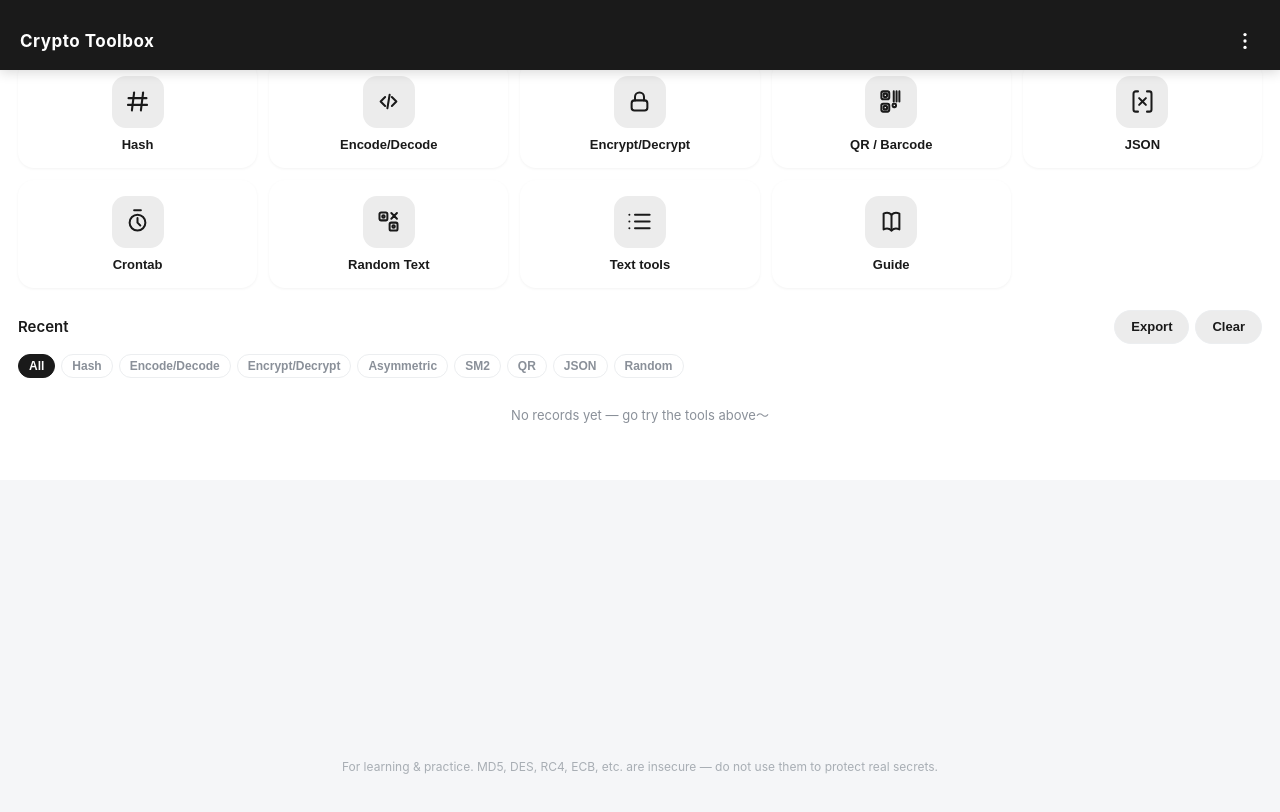
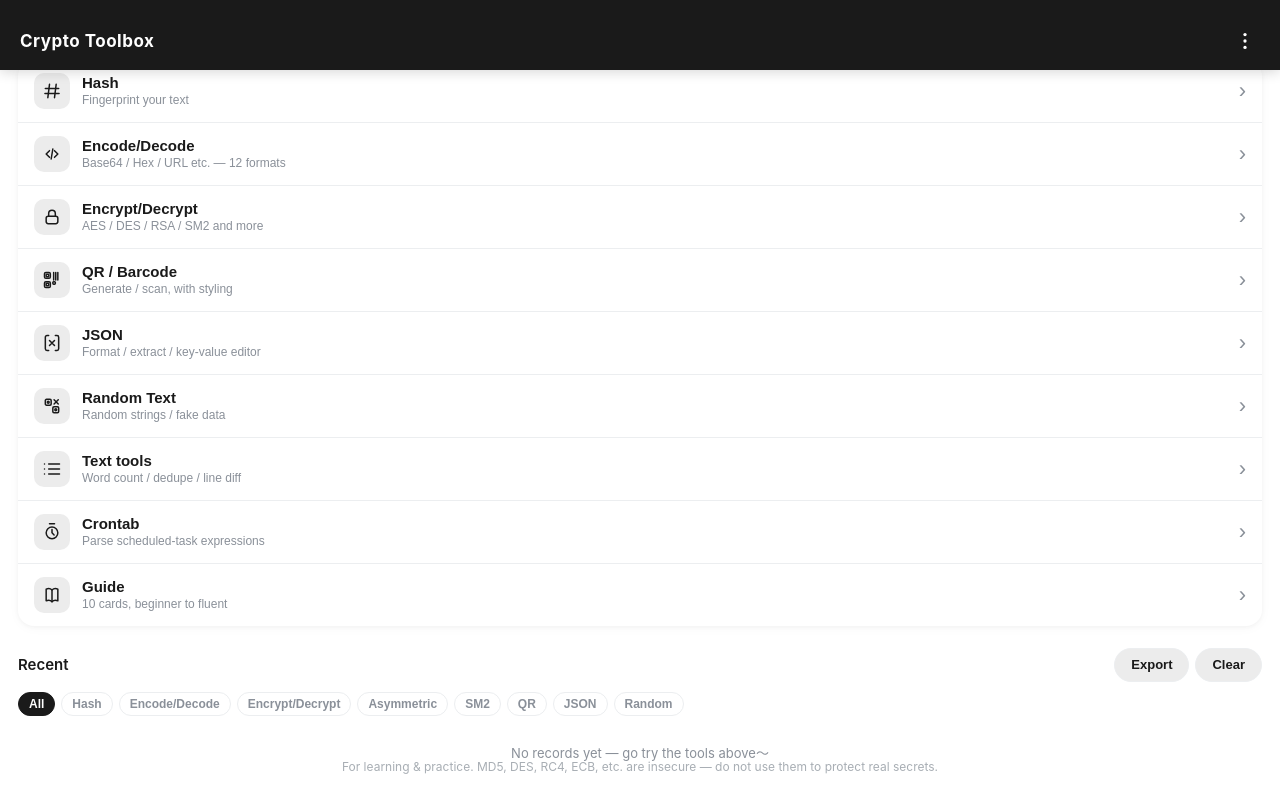
Before and after one commit to ZAA66666/CryptPwa, a website: page index.html in a window 1280 px wide. Drawn offline with Linux system fonts and the light colour scheme.

Commit message:
v2.0.2 主页重做列表式布局(酷安风格：圆角色块+图标+标题+副描述+右箭头，9 工具可见可点)；body padding-top +52px 修复 Toolbar 遮挡主页；APK 体积精简(minifyEnabled+shrinkResources+abiFilters ARM only+ProGuard keep 规则)；删除所有旧 release；SW v55

```diff
--- a/css/style.css
+++ b/css/style.css
@@ -71,7 +71,7 @@ body {
   line-height: 1.55;
   -webkit-font-smoothing: antialiased;
   /* 顶部状态栏安全区：内容不贴状态栏 / 返回键不压在状态栏上方 */
-  padding-top: env(safe-area-inset-top);
+  padding-top: calc(env(safe-area-inset-top) + 52px);  /* 52px = app-header 高度（含 padding），让主页不被 Toolbar 遮挡 */
   padding-bottom: env(safe-area-inset-bottom);
   /* 禁用网页橡皮筋滚动 / 整页 overscroll（App 体验） */
   overscroll-behavior: none;
@@ -532,39 +532,55 @@ body.on-home { padding-bottom: calc(52px + env(safe-area-inset-bottom)); }
   color: var(--muted);
   margin: 2px 0 14px;
 }
-.tool-grid {
-  display: grid;
-  grid-template-columns: repeat(3, 1fr);
-  gap: 12px;
+/* 主页工具列表（参考酷安"主题风格"列表页：白底圆角卡片 + 圆角色块 + 右箭头） */
+.tool-list {
+  list-style: none;
+  margin: 0;
+  padding: 0;
+  background: var(--card);
+  border-radius: 16px;
+  overflow: hidden;
+  box-shadow: 0 1px 4px rgba(0,0,0,0.04), 0 2px 12px rgba(0,0,0,0.03);
 }
-.tool-card {
-  display: flex;
-  flex-direction: column;
-  align-items: center;
-  justify-content: center;
-  gap: 9px;
-  padding: 16px 6px;
-  border: none;
-  border-radius: 16px;
-  background: #fff;
-  box-shadow: 0 1px 3px rgba(0, 0, 0, 0.05);
-  cursor: pointer;
-  transition: transform 0.1s ease, box-shadow 0.15s ease;
-}
-.tool-card:active { transform: translateY(1px) scale(0.98); box-shadow: 0 4px 12px var(--accent-ring); }
-/* 统一尺寸/形状的图标块（iOS 风圆角瓷砖 + 圆润线条） */
-.tc-ico {
-  width: 52px;
-  height: 52px;
+.tool-list li + li { border-top: 1px solid var(--border); }
+.tool-row {
   display: flex;
   align-items: center;
-  justify-content: center;
+  gap: 12px;
+  width: 100%;
+  padding: 13px 16px;
+  border: none;
+  background: transparent;
+  text-align: left;
+  cursor: pointer;
+  color: var(--text);
+  -webkit-tap-highlight-color: transparent;
+  transition: background 0.12s ease;
+}
+.tool-row:active { background: var(--accent-soft); }
+.tool-row .tr-icon {
+  width: 36px; height: 36px;
+  border-radius: 10px;
   background: var(--accent-soft);
-  border-radius: 14px;
   color: var(--accent);
+  display: flex; align-items: center; justify-content: center;
+  flex: 0 0 36px;
 }
-.tc-ico svg { width: 27px; height: 27px; display: block; }
-.tc-name { font-size: 13px; font-weight: 600; color: var(--text); }
+.tool-row .tr-icon svg { width: 20px; height: 20px; }
+.tool-row .tr-text {
+  flex: 1 1 auto; min-width: 0;
+  display: flex; flex-direction: column; gap: 2px;
+}
+.tool-row .tr-text b { font-size: 15px; font-weight: 600; color: var(--text); }
+.tool-row .tr-text i {
+  font-style: normal; font-size: 12px; color: var(--muted);
+  overflow: hidden; text-overflow: ellipsis; white-space: nowrap;
+}
+.tool-row .tr-arrow {
+  color: var(--muted);
+  font-size: 22px; line-height: 1;
+  flex: 0 0 auto;
+}
 
 /* ===== 历史记录 ===== */
 .history-head {
@@ -1208,7 +1224,7 @@ textarea, input, select { font-size: calc(15px * var(--fs)); }
 .guide-intro { font-size: calc(13.5px * var(--fs)); }
 .guide-item > summary { font-size: calc(15px * var(--fs)); }
 .guide-body { font-size: calc(14px * var(--fs)); }
-.tool-card .tc-name { font-size: calc(13px * var(--fs)); }
+.tool-row .tr-text b { font-size: calc(15px * var(--fs)); font-weight: 600; color: var(--text); }
 .history-head { font-size: calc(15px * var(--fs)); }
 .link-btn { font-size: calc(13px * var(--fs)); }
 .history-item .hi-name { font-size: calc(14px * var(--fs)); }
--- a/index.html
+++ b/index.html
@@ -25,45 +25,53 @@
       <!-- ========== 面板 0：主页（工具网格 + 历史记录，参考 ctool） ========== -->
       <section class="panel active" id="panel-home">
         <p class="home-greet" data-i18n="home.greet">工具箱 · 点下面的功能直接用</p>
-        <div class="tool-grid">
-          <button class="tool-card" data-go="hash">
-            <span class="tc-ico"><svg viewBox="0 0 24 24" fill="none" stroke="currentColor" stroke-width="1.8" stroke-linecap="round" stroke-linejoin="round"><path d="M9 4 7 20"/><path d="M17 4 15 20"/><path d="M4 9h16"/><path d="M3.5 15h17"/></svg></span>
-            <span class="tc-name" data-i18n="tool.hash">哈希</span>
-          </button>
-          <button class="tool-card" data-go="enc">
-            <span class="tc-ico"><svg viewBox="0 0 24 24" fill="none" stroke="currentColor" stroke-width="1.8" stroke-linecap="round" stroke-linejoin="round"><path d="M9 8 5 12l4 4"/><path d="M15 8l4 4-4 4"/><path d="M13 6l-2 12"/></svg></span>
-            <span class="tc-name" data-i18n="tool.enc">编码</span>
-          </button>
-          <button class="tool-card" data-go="sym">
-            <span class="tc-ico"><svg viewBox="0 0 24 24" fill="none" stroke="currentColor" stroke-width="1.8" stroke-linecap="round" stroke-linejoin="round"><rect x="5" y="11" width="14" height="9" rx="2.5"/><path d="M8 11V8a4 4 0 0 1 8 0v3"/></svg></span>
-            <span class="tc-name" data-i18n="tool.sym">加/解密</span>
-          </button>
-          <button class="tool-card" data-go="qr">
-            <span class="tc-ico"><svg viewBox="0 0 24 24" fill="none" stroke="currentColor" stroke-width="1.8" stroke-linecap="round" stroke-linejoin="round"><rect x="3" y="3" width="7" height="7" rx="1.6"/><rect x="5" y="5" width="3" height="3" rx="0.6"/><rect x="3" y="14" width="7" height="7" rx="1.6"/><rect x="5" y="16" width="3" height="3" rx="0.6"/><rect x="13" y="14" width="3" height="3" rx="1"/><path d="M14 3v9M16.5 3v9M19 3v9"/></svg></span>
-            <span class="tc-name" data-i18n="tool.qr">二维码/条形码</span>
-          </button>
-          <button class="tool-card" data-go="json">
-            <span class="tc-ico"><svg viewBox="0 0 24 24" fill="none" stroke="currentColor" stroke-width="1.8" stroke-linecap="round" stroke-linejoin="round"><path d="M8 3H6a2 2 0 0 0-2 2v14a2 2 0 0 0 2 2h2"/><path d="M16 3h2a2 2 0 0 1 2 2v14a2 2 0 0 1-2 2h-2"/><path d="M9 9l3 3-3 3"/><path d="M15 9l-3 3 3 3"/></svg></span>
-            <span class="tc-name" data-i18n="tool.json">JSON</span>
-          </button>
-          <button class="tool-card" data-go="cron">
-            <span class="tc-ico"><svg viewBox="0 0 24 24" fill="none" stroke="currentColor" stroke-width="1.8" stroke-linecap="round" stroke-linejoin="round"><circle cx="12" cy="13" r="7"/><path d="M12 9v4l2.5 2.5"/><path d="M9 2h6"/></svg></span>
-            <span class="tc-name" data-i18n="tool.cron">Crontab</span>
-          </button>
-          <button class="tool-card" data-go="rand">
-            <span class="tc-ico"><svg viewBox="0 0 24 24" fill="none" stroke="currentColor" stroke-width="1.8" stroke-linecap="round" stroke-linejoin="round"><rect x="4" y="4" width="7" height="7" rx="1.4"/><circle cx="7.5" cy="7.5" r="1.1"/><rect x="13" y="13" width="7" height="7" rx="1.4"/><circle cx="16.5" cy="16.5" r="1.1"/><path d="M14.5 4.5 19.5 9.5M19.5 4.5 14.5 9.5"/></svg></span>
-            <span class="tc-name" data-i18n="tool.rand">随机文本</span>
-          </button>
-          <button class="tool-card" data-go="txt">
-            <span class="tc-ico"><svg viewBox="0 0 24 24" fill="none" stroke="currentColor" stroke-width="1.8" stroke-linecap="round" stroke-linejoin="round"><path d="M8 6h13"/><path d="M8 12h13"/><path d="M8 18h13"/><path d="M3 6h.01"/><path d="M3 12h.01"/><path d="M3 18h.01"/></svg></span>
-            <span class="tc-name" data-i18n="tool.txt">文本工具</span>
-          </button>
-          <button class="tool-card" data-go="guide">
-            <span class="tc-ico"><svg viewBox="0 0 24 24" fill="none" stroke="currentColor" stroke-width="1.8" stroke-linecap="round" stroke-linejoin="round"><path d="M12 6c-2-2-5-2-7-1v14c2-1 5-1 7 1 2-2 5-2 7-1V5c-2-1-5-1-7 1Z"/><path d="M12 6v14"/></svg></span>
-            <span class="tc-name" data-i18n="tool.guide">教程</span>
-          </button>
-        </div>
-
+        <ul class="tool-list">
+          <li><button class="tool-row" data-go="hash">
+            <span class="tr-icon"><svg viewBox="0 0 24 24" fill="none" stroke="currentColor" stroke-width="1.8" stroke-linecap="round" stroke-linejoin="round"><path d="M9 4 7 20"/><path d="M17 4 15 20"/><path d="M4 9h16"/><path d="M3.5 15h17"/></svg></span>
+            <span class="tr-text"><b data-i18n="tool.hash">哈希</b><i data-i18n="tool.hash.desc">给文本算指纹</i></span>
+            <span class="tr-arrow">›</span>
+          </button></li>
+          <li><button class="tool-row" data-go="enc">
+            <span class="tr-icon"><svg viewBox="0 0 24 24" fill="none" stroke="currentColor" stroke-width="1.8" stroke-linecap="round" stroke-linejoin="round"><path d="M9 8 5 12l4 4"/><path d="M15 8l4 4-4 4"/><path d="M13 6l-2 12"/></svg></span>
+            <span class="tr-text"><b data-i18n="tool.enc">编/解码</b><i data-i18n="tool.enc.desc">Base64/Hex/URL 等 12 种</i></span>
+            <span class="tr-arrow">›</span>
+          </button></li>
+          <li><button class="tool-row" data-go="sym">
+            <span class="tr-icon"><svg viewBox="0 0 24 24" fill="none" stroke="currentColor" stroke-width="1.8" stroke-linecap="round" stroke-linejoin="round"><rect x="5" y="11" width="14" height="9" rx="2.5"/><path d="M8 11V8a4 4 0 0 1 8 0v3"/></svg></span>
+            <span class="tr-text"><b data-i18n="tool.sym">加/解密</b><i data-i18n="tool.sym.desc">AES/DES/RSA/SM2 等</i></span>
+            <span class="tr-arrow">›</span>
+          </button></li>
+          <li><button class="tool-row" data-go="qr">
+            <span class="tr-icon"><svg viewBox="0 0 24 24" fill="none" stroke="currentColor" stroke-width="1.8" stroke-linecap="round" stroke-linejoin="round"><rect x="3" y="3" width="7" height="7" rx="1.6"/><rect x="5" y="5" width="3" height="3" rx="0.6"/><rect x="3" y="14" width="7" height="7" rx="1.6"/><rect x="5" y="16" width="3" height="3" rx="0.6"/><rect x="13" y="14" width="3" height="3" rx="1"/><path d="M14 3v9M16.5 3v9M19 3v9"/></svg></span>
+            <span class="tr-text"><b data-i18n="tool.qr">二维码/条形码</b><i data-i18n="tool.qr.desc">生成/扫描，含美化</i></span>
+            <span class="tr-arrow">›</span>
+          </button></li>
+          <li><button class="tool-row" data-go="json">
+            <span class="tr-icon"><svg viewBox="0 0 24 24" fill="none" stroke="currentColor" stroke-width="1.8" stroke-linecap="round" stroke-linejoin="round"><path d="M8 3H6a2 2 0 0 0-2 2v14a2 2 0 0 0 2 2h2"/><path d="M16 3h2a2 2 0 0 1 2 2v14a2 2 0 0 1-2 2h-2"/><path d="M9 9l3 3-3 3"/><path d="M15 9l-3 3 3 3"/></svg></span>
+            <span class="tr-text"><b data-i18n="tool.json">JSON</b><i data-i18n="tool.json.desc">格式化/提取/键值编辑</i></span>
+            <span class="tr-arrow">›</span>
+          </button></li>
+          <li><button class="tool-row" data-go="rand">
+            <span class="tr-icon"><svg viewBox="0 0 24 24" fill="none" stroke="currentColor" stroke-width="1.8" stroke-linecap="round" stroke-linejoin="round"><rect x="4" y="4" width="7" height="7" rx="1.4"/><circle cx="7.5" cy="7.5" r="1.1"/><rect x="13" y="13" width="7" height="7" rx="1.4"/><circle cx="16.5" cy="16.5" r="1.1"/><path d="M14.5 4.5 19.5 9.5M19.5 4.5 14.5 9.5"/></svg></span>
+            <span class="tr-text"><b data-i18n="tool.rand">随机文本</b><i data-i18n="tool.rand.desc">随机字符串/虚假数据</i></span>
+            <span class="tr-arrow">›</span>
+          </button></li>
+          <li><button class="tool-row" data-go="txt">
+            <span class="tr-icon"><svg viewBox="0 0 24 24" fill="none" stroke="currentColor" stroke-width="1.8" stroke-linecap="round" stroke-linejoin="round"><path d="M8 6h13"/><path d="M8 12h13"/><path d="M8 18h13"/><path d="M3 6h.01"/><path d="M3 12h.01"/><path d="M3 18h.01"/></svg></span>
+            <span class="tr-text"><b data-i18n="tool.txt">文本工具</b><i data-i18n="tool.txt.desc">字数/去重/对比/行级 diff</i></span>
+            <span class="tr-arrow">›</span>
+          </button></li>
+          <li><button class="tool-row" data-go="cron">
+            <span class="tr-icon"><svg viewBox="0 0 24 24" fill="none" stroke="currentColor" stroke-width="1.8" stroke-linecap="round" stroke-linejoin="round"><circle cx="12" cy="13" r="7"/><path d="M12 9v4l2.5 2.5"/><path d="M9 2h6"/></svg></span>
+            <span class="tr-text"><b data-i18n="tool.cron">Crontab</b><i data-i18n="tool.cron.desc">解析定时任务表达式</i></span>
+            <span class="tr-arrow">›</span>
+          </button></li>
+          <li><button class="tool-row" data-go="guide">
+            <span class="tr-icon"><svg viewBox="0 0 24 24" fill="none" stroke="currentColor" stroke-width="1.8" stroke-linecap="round" stroke-linejoin="round"><path d="M12 6c-2-2-5-2-7-1v14c2-1 5-1 7 1 2-2 5-2 7-1V5c-2-1-5-1-7 1Z"/><path d="M12 6v14"/></svg></span>
+            <span class="tr-text"><b data-i18n="tool.guide">使用教程</b><i data-i18n="tool.guide.desc">10 张卡片，零基础到上手</i></span>
+            <span class="tr-arrow">›</span>
+          </button></li>
+        </ul>
         <div class="history-head">
           <span data-i18n="home.recent">最近使用</span>
           <span class="hist-actions">
--- a/js/i18n.js
+++ b/js/i18n.js
@@ -7,7 +7,7 @@
 /* 本项目 GitHub 仓库（CryptPwa，作者 ZAA66666）。 */
 const GITHUB_REPO = "https://github.com/ZAA66666/CryptPwa";
 /* 当前版本号（用于“检测更新”对比 GitHub Releases） */
-const APP_VERSION = "2.0.1";
+const APP_VERSION = "2.0.2";
 window.I18N = {
   zh: {
     /* 顶栏 / 标签 */
@@ -125,7 +125,7 @@ window.I18N = {
     "footer": "本工具用于学习与实践。MD5、DES、RC4、ECB 等已不安全，请勿用于保护真实机密。",
 
     /* 历史分类徽章 & 操作名 */
-    "cat.hash": "哈希", "cat.enc": "编/解码", "cat.sym": "加/解密", "cat.rsa": "非对称加/解密", "cat.sm2": "SM2", "cat.qr": "二维码", "cat.json": "JSON", "cat.generic": "通用", "cat.cron": "Crontab", "cat.rand": "随机文本", "cat.txt": "文本工具", "tool.txt": "文本工具", "txt.title": "文本工具", "txt.count": "字数统计", "txt.dedupe": "去重", "txt.diff": "文本对比", "txt.input": "输入文本", "txt.inLines": "输入文本（每行一条）", "txt.out": "结果", "txt.chars": "字符", "txt.words": "字数", "txt.lines": "行数", "txt.bytes": "字节", "txt.runDedupe": "去重", "txt.runDiff": "对比", "txt.copyResult": "复制结果", "txt.orig": "原文", "txt.modified": "修改后", "txt.done": "完成",
+    "cat.hash": "哈希", "cat.enc": "编/解码", "cat.sym": "加/解密", "cat.rsa": "非对称加/解密", "cat.sm2": "SM2", "cat.qr": "二维码", "cat.json": "JSON", "cat.generic": "通用", "cat.cron": "Crontab", "cat.rand": "随机文本", "cat.txt": "文本工具", "tool.txt": "文本工具", "tool.hash.desc": "给文本算指纹", "tool.enc.desc": "Base64/Hex/URL 等 12 种", "tool.sym.desc": "AES/DES/RSA/SM2 等", "tool.qr.desc": "生成/扫描，含美化", "tool.json.desc": "格式化/提取/键值编辑", "tool.cron.desc": "解析定时任务表达式", "tool.rand.desc": "随机字符串/虚假数据", "tool.txt.desc": "字数/去重/对比/行级 diff", "tool.guide.desc": "10 张卡片，零基础到上手", "txt.title": "文本工具", "txt.count": "字数统计", "txt.dedupe": "去重", "txt.diff": "文本对比", "txt.input": "输入文本", "txt.inLines": "输入文本（每行一条）", "txt.out": "结果", "txt.chars": "字符", "txt.words": "字数", "txt.lines": "行数", "txt.bytes": "字节", "txt.runDedupe": "去重", "txt.runDiff": "对比", "txt.copyResult": "复制结果", "txt.orig": "原文", "txt.modified": "修改后", "txt.done": "完成",
     "op.encrypt": "加密", "op.decrypt": "解密", "op.sign": "签名", "op.verify": "验签",
 
     /* 设置框架 */
@@ -545,7 +545,7 @@ window.I18N = {
 
     "footer": "For learning & practice. MD5, DES, RC4, ECB, etc. are insecure — do not use them to protect real secrets.",
 
-    "cat.hash": "Hash", "cat.enc": "Encode/Decode", "cat.sym": "Encrypt/Decrypt", "cat.rsa": "Asymmetric", "cat.sm2": "SM2", "cat.qr": "QR", "cat.json": "JSON", "cat.generic": "General", "cat.cron": "Crontab", "cat.rand": "Random", "cat.txt": "Text tools", "tool.txt": "Text tools", "txt.title": "Text tools", "txt.count": "Word count", "txt.dedupe": "Deduplicate", "txt.diff": "Compare", "txt.input": "Input text", "txt.inLines": "Input text (one per line)", "txt.out": "Result", "txt.chars": "Chars", "txt.words": "Words", "txt.lines": "Lines", "txt.bytes": "Bytes", "txt.runDedupe": "Deduplicate", "txt.runDiff": "Compare", "txt.copyResult": "Copy result", "txt.orig": "Original", "txt.modified": "Modified", "txt.done": "Done",
+    "cat.hash": "Hash", "cat.enc": "Encode/Decode", "cat.sym": "Encrypt/Decrypt", "cat.rsa": "Asymmetric", "cat.sm2": "SM2", "cat.qr": "QR", "cat.json": "JSON", "cat.generic": "General", "cat.cron": "Crontab", "cat.rand": "Random", "cat.txt": "Text tools", "tool.txt": "Text tools", "tool.hash.desc": "Fingerprint your text", "tool.enc.desc": "Base64 / Hex / URL etc. — 12 formats", "tool.sym.desc": "AES / DES / RSA / SM2 and more", "tool.qr.desc": "Generate / scan, with styling", "tool.json.desc": "Format / extract / key-value editor", "tool.cron.desc": "Parse scheduled-task expressions", "tool.rand.desc": "Random strings / fake data", "tool.txt.desc": "Word count / dedupe / line diff", "tool.guide.desc": "10 cards, beginner to fluent", "txt.title": "Text tools", "txt.count": "Word count", "txt.dedupe": "Deduplicate", "txt.diff": "Compare", "txt.input": "Input text", "txt.inLines": "Input text (one per line)", "txt.out": "Result", "txt.chars": "Chars", "txt.words": "Words", "txt.lines": "Lines", "txt.bytes": "Bytes", "txt.runDedupe": "Deduplicate", "txt.runDiff": "Compare", "txt.copyResult": "Copy result", "txt.orig": "Original", "txt.modified": "Modified", "txt.done": "Done",
     "op.encrypt": "Encrypt", "op.decrypt": "Decrypt", "op.sign": "Sign", "op.verify": "Verify",
 
     "set.title": "Settings", "set.back": "Back",
--- a/sw.js
+++ b/sw.js
@@ -2,7 +2,7 @@
 /* 策略：网络优先（始终拿最新文件），网络不可用时回退缓存（离线可用）。
    这样每次改完代码，刷新即可看到新版，不会被旧缓存卡住。 */
 
-const CACHE_NAME = "crypto-pwa-v54";
+const CACHE_NAME = "crypto-pwa-v55";
 // 需要预缓存的「应用外壳」文件（保证断网也能首屏打开）
 const ASSETS = [
   "./",
```
Also changed, not shown: 2 other files.
